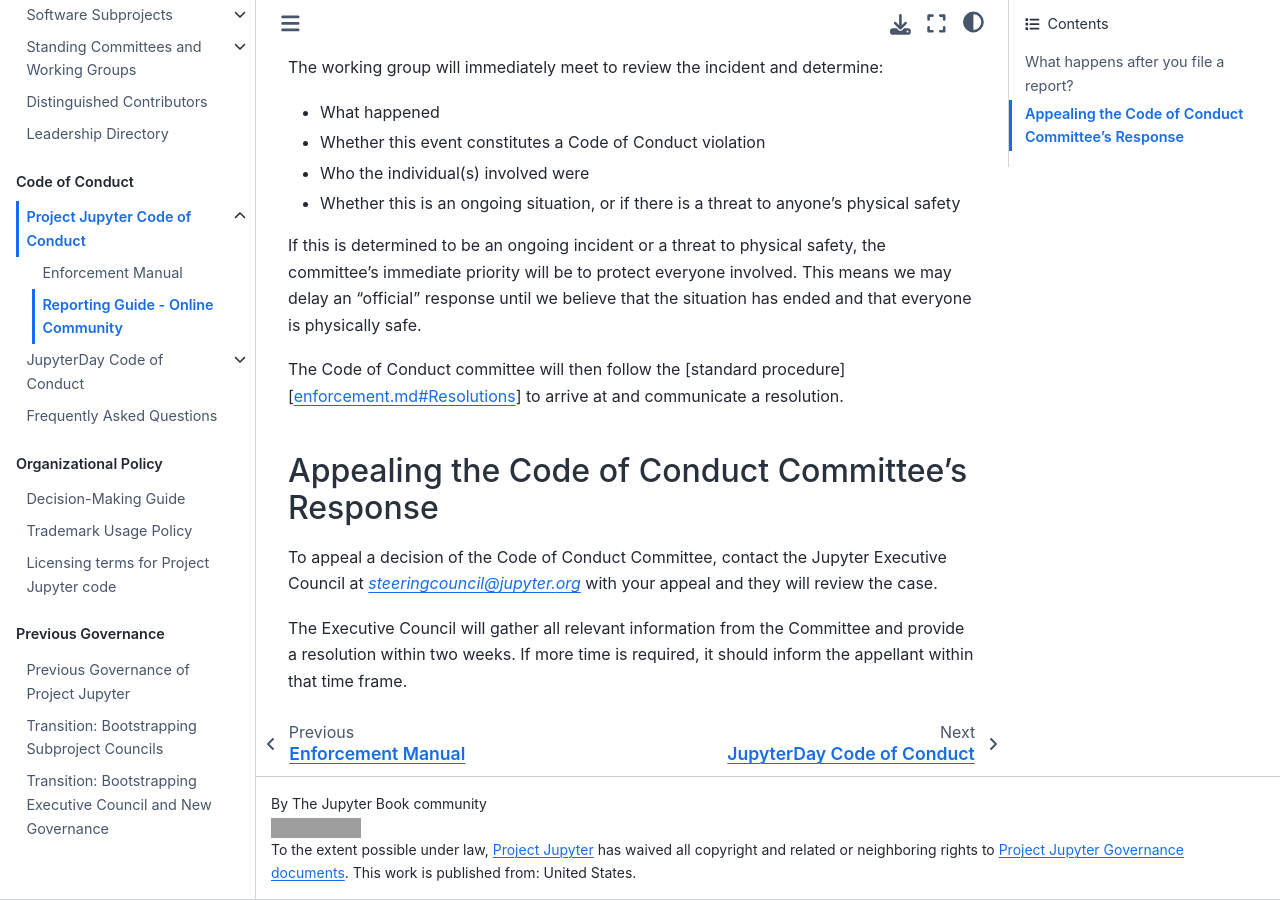
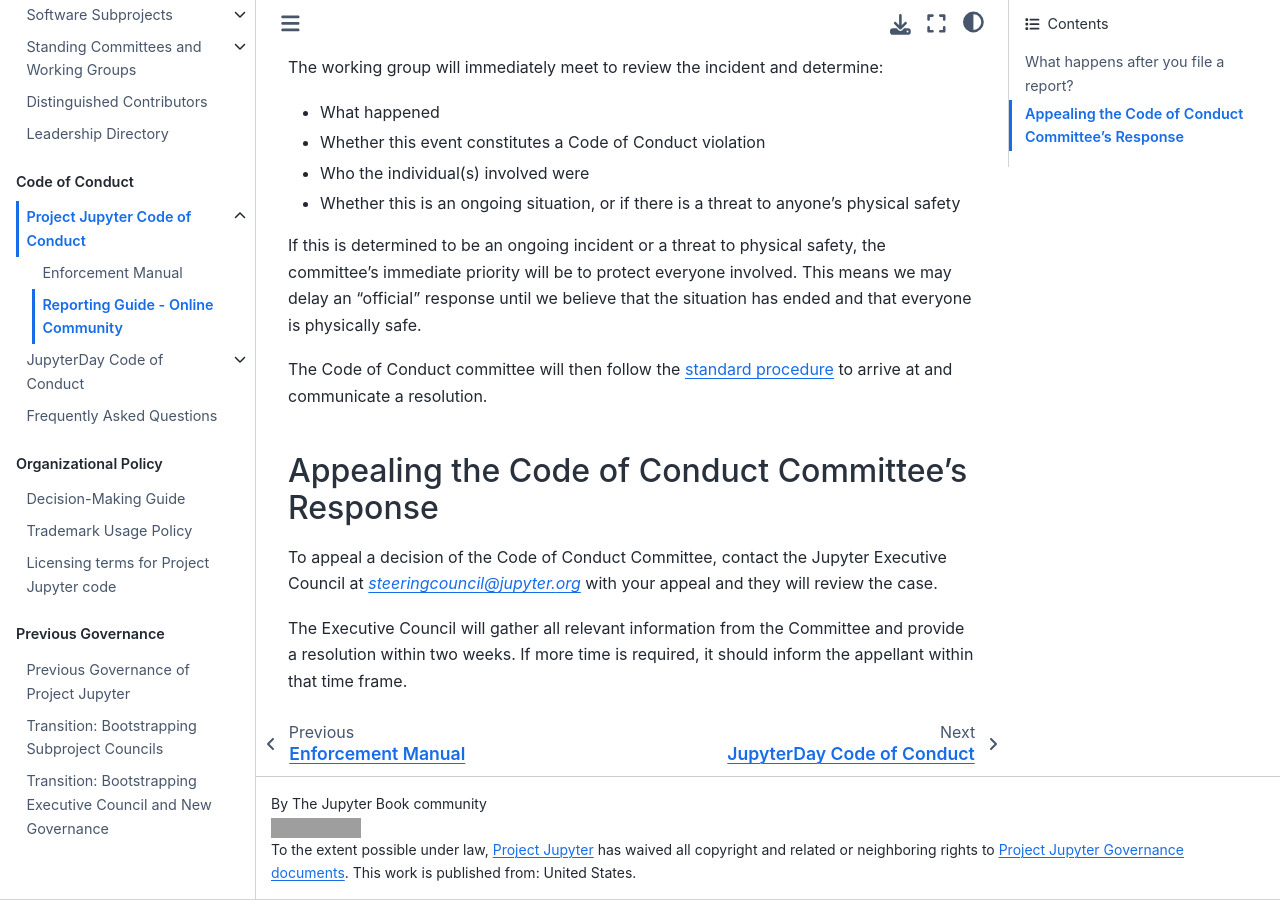
Before and after one commit to jupyter/governance, a Jupyter Book: the page built from conduct/reporting_online.md, in a window 1280 px wide and 900 px high, scrolled down 1024 px. Built offline with Jupyter Book 1.0.4 settings and Sphinx 7.4.7 and the Sphinx Book theme 1.1.4, drawn with Linux system fonts in a browser that asks for light colours; pages that are not in the unit, such as notebooks, are missing from menus; grey boxes are pictures that could not be loaded.

Commit message:
Fix link to enforcement procedure

```diff
--- a/conduct/reporting_online.md
+++ b/conduct/reporting_online.md
@@ -50,7 +50,7 @@
 has ended and that everyone is physically safe.
 
 The Code of Conduct committee will then follow the
-[standard procedure][enforcement.md#Resolutions] to arrive at and
+[standard procedure](enforcement.md#Resolutions) to arrive at and
 communicate a resolution.
 
 
```
